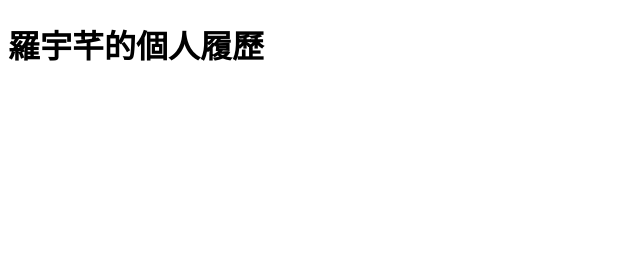
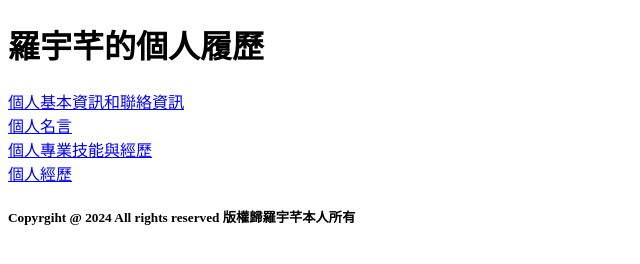
Before and after one commit to luoyuqian0122/Interim-project, a plain HTML site: page index.html in a window 1280 px wide. Shown: the whole page, without its empty margins (0-640 px from the left). Drawn offline with Linux system fonts and the light colour scheme.

Commit message:
第一次

```diff
--- a/index.html
+++ b/index.html
@@ -9,5 +9,16 @@
     <header>
         <h1>羅宇芊的個人履歷</h1>
     </header>
+    <nav>
+        <a href="#information">個人基本資訊和聯絡資訊</a><br>
+        <a href="#tips">個人名言</a><br>
+        <a href="#introduction">個人專業技能與經歷</a><br>
+        <a href="#experience">個人經歷</a><br>
+    </nav>
+
+
+    <footer>
+        <h5>Copyrgiht @ 2024 All rights reserved   版權歸羅宇芊本人所有</h5>
+    </footer>
 </body>
 </html>
```
